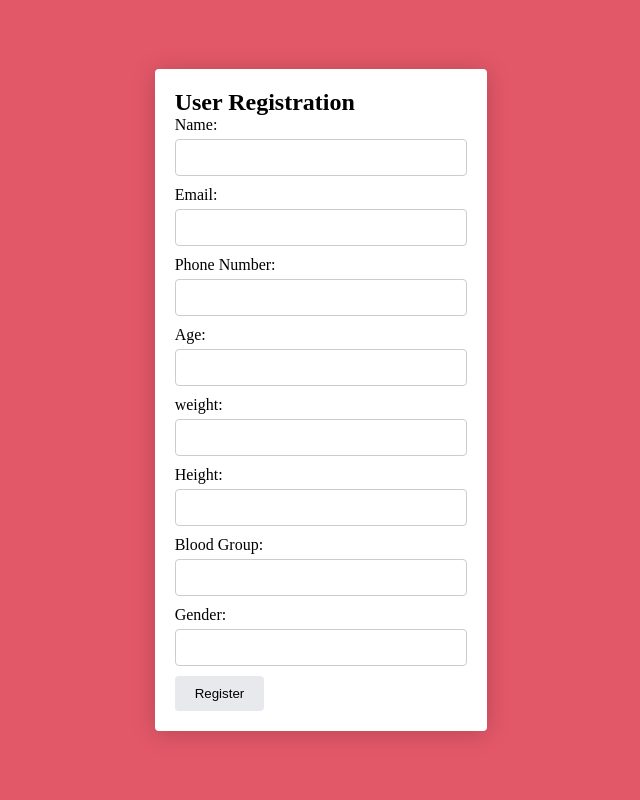
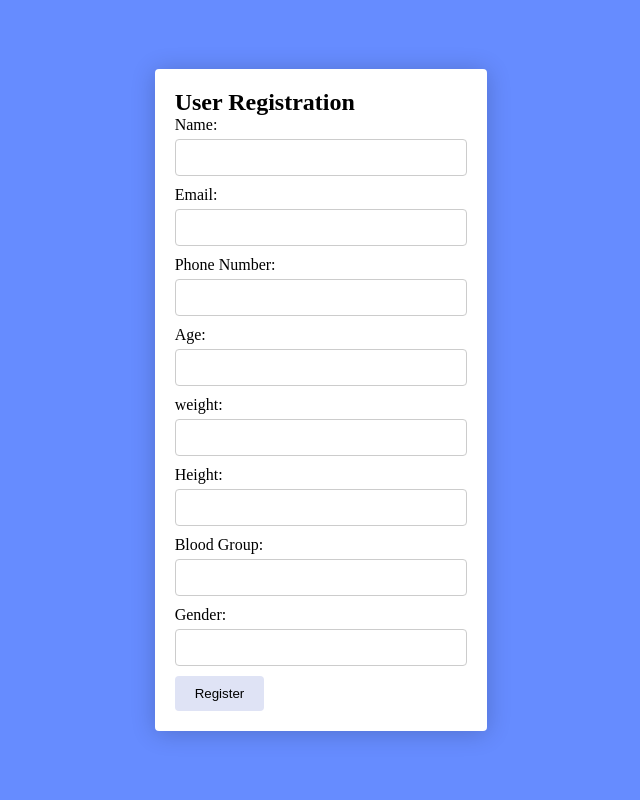
Before and after one commit to joelgeorge-web/Python-with-Django, a Django app: page /regbutton in a window 1280 px wide. Shown: the whole page, without its empty margins (319-959 px from the left). Run offline with Django 4.2, Linux system fonts and the light colour scheme.

Commit message:
added files

```diff
--- a/Student/myapp/models.py
+++ b/Student/myapp/models.py
@@ -9,6 +9,7 @@ class student(models.Model):
     height = models.IntegerField()
     bgroup = models.CharField(max_length=100)
     gender = models.CharField(max_length=100)
+    status = models.BooleanField(default=False)
 
 
 class Patient_ob(models.Model):
--- a/Student/myapp/templates/consult.html
+++ b/Student/myapp/templates/consult.html
@@ -5,7 +5,7 @@
   <title>Consult Page</title>
   <style>
     body {
-      background: #e35869;
+      background: #827e7e;
       font-family: 'Rubik', sans-serif;
       margin: 0;
       padding: 0;
--- a/Student/myapp/templates/proceed.html
+++ b/Student/myapp/templates/proceed.html
@@ -5,7 +5,7 @@
   <title>Patient Details</title>
   <style>
     body {
-      background: #e35869;
+      background: #656562;
       font-family: 'Rubik', sans-serif;
       margin: 0;
       padding: 0;
@@ -65,6 +65,7 @@
       {% csrf_token %}
       <label for="observations">Observations:</label>
       <textarea id="observations" name="observations"></textarea>
+      <input type="hidden" value="{{ record_id.id }}" name="userid" >
       <button type="submit">Save</button>
     </form>
   </div>
--- a/Student/myapp/templates/regbutton.html
+++ b/Student/myapp/templates/regbutton.html
@@ -12,7 +12,7 @@
     }
 
     body {
-      background: #e35869;
+      background: #668cff;
       display: flex;
       justify-content: center;
       align-items: center;
@@ -42,7 +42,7 @@
 
     .form-container button {
       padding: 10px 20px;
-      background: #e8e9ec;
+      background: #dfe3f5;
       border: none;
       border-radius: 4px;
       cursor: pointer;
@@ -50,7 +50,7 @@
     }
 
     .form-container button:hover {
-      background: #d8d8d8;
+      background: #545353;
     }
   </style>
 </head>
--- a/Student/myapp/views.py
+++ b/Student/myapp/views.py
@@ -20,7 +20,11 @@ def savevalue(request):
 def observations(request):
     if request.method == 'POST':
         observations= request.POST.get('observations')
+        id = request.POST.get('userid')
 
+        std = student.objects.get(id=id)
+        std.status = True
+        std.save()
         post=Patient_ob(observations=observations)
         post.save()
         return render(request, 'register.html', {})
@@ -36,7 +40,7 @@ def regbutton(request):
     return render(request, 'regbutton.html', {})
 
 def consult(request):
-    records = student.objects.all()
+    records = student.objects.filter(status = False)
     return render(request, 'consult.html', {'records': records})
 
 def proceed(request, record_id):
```
Also changed, not shown: Student/myapp/templates/register.html (+4 -4 lines), Student/db.sqlite3, Student/myapp/migrations/0008_student_status.py (added).
